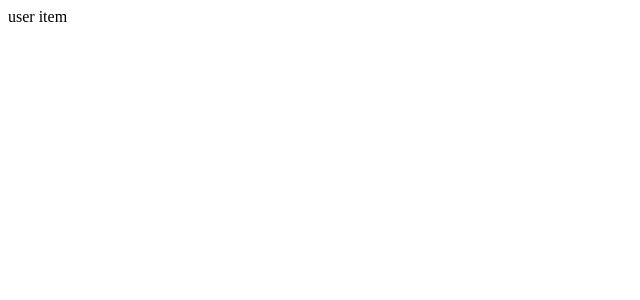
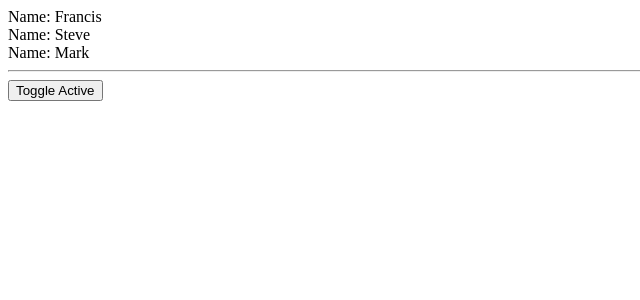
Before and after one commit to genie-ru/react_hook, a React (Create React App) app: page / in a window 1280 px wide. Shown: the top 300 px of the page, without its empty margins (0-640 px from the left). Built offline with nearby package versions, Linux system fonts and the light colour scheme.

Commit message:
add The context2, add toggleActive

```diff
--- a/src/App.js
+++ b/src/App.js
@@ -3,11 +3,11 @@ import User from './components/user';
 import { MyProvider }  from './context';
 const App = () => {
 
-    const users = [
-        {id:1, name: 'Francis'},
-        {id:2, name: 'Steve'},
-        {id:3, name: 'Mark'}
-    ]
+    // const users = [
+    //     {id:1, name: 'Francis'},
+    //     {id:2, name: 'Steve'},
+    //     {id:3, name: 'Mark'}
+    // ]
     return (
         <>
             <MyProvider>
--- a/src/components/user.js
+++ b/src/components/user.js
@@ -1,10 +1,28 @@
+import React, { Component} from 'react';
+
 import UsersItem from "./usersItem";
-const User = () => {
-    return (
-        <>
+import { MyContext } from '../context';
+
+class User extends Component {
+    static contextType = MyContext;
+
+    render(){
+        console.log(this.context)
+        return (
+            <>
+                <MyContext.Consumer>
+                    {context => (
+                        console.log(context)
+                    )}
+                </MyContext.Consumer>
+
             <UsersItem/>
-        </>
-    )
+            </>
+
+        )
+    }
+
+
 }
 
 export default User;
--- a/src/components/usersItem.js
+++ b/src/components/usersItem.js
@@ -1,14 +1,22 @@
 import React, { useContext } from 'react';
 
 import { MyContext } from '../context';
+
+
 const UsersItem = () => {
     const context = useContext(MyContext);
 
-    console.log(context);
-
     return (
         <>
-            user item
+            { context.active ?
+                context.users.map((user)=>(
+                    <div key={user.id}>
+                        <div>Name: {user.name}</div>
+                    </div>
+                ))
+            :null}
+            <hr/>
+            <button onClick={context.toggleActive}>Toggle Active</button>
         </>
     )
 }
--- a/src/context/index.js
+++ b/src/context/index.js
@@ -10,12 +10,25 @@ class MyProvider extends Component {
             {id:1, name: 'Francis'},
             {id:2, name: 'Steve'},
             {id:3, name: 'Mark'}
-        ]
+        ],
+        active:true
+    }
+
+
+    toggleActive = () => {
+        this.setState({active:!this.state.active})
+
     }
 
     render() {
+        const {toggleActive} = this;
+        const {users,active} = this.state;
         return (
-            <MyContext.Provider value={this.state}>
+            <MyContext.Provider value={{
+                users,
+                active,
+                toggleActive: this.toggleActive
+            }}>
                 {this.props.children}
             </MyContext.Provider>
         )
```
